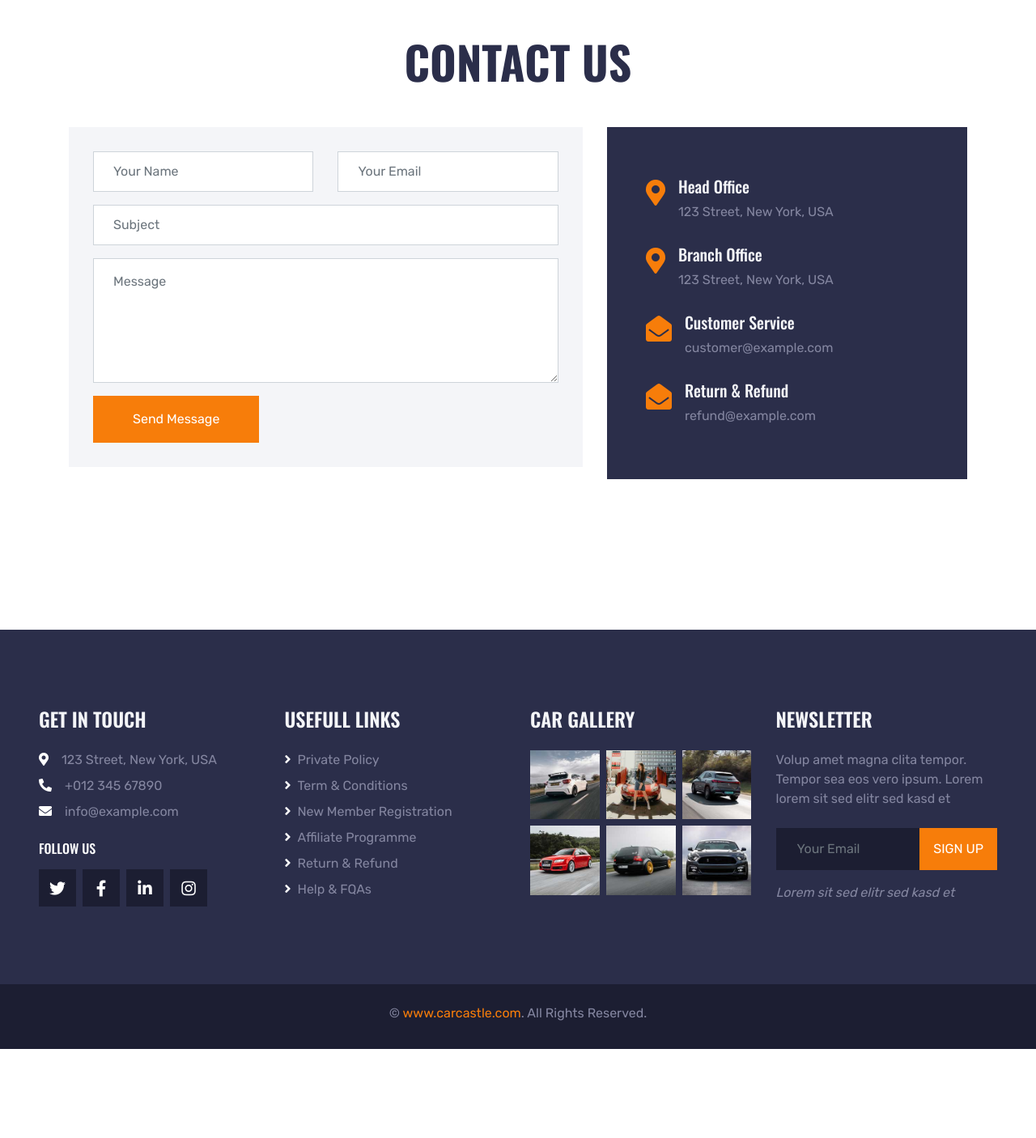
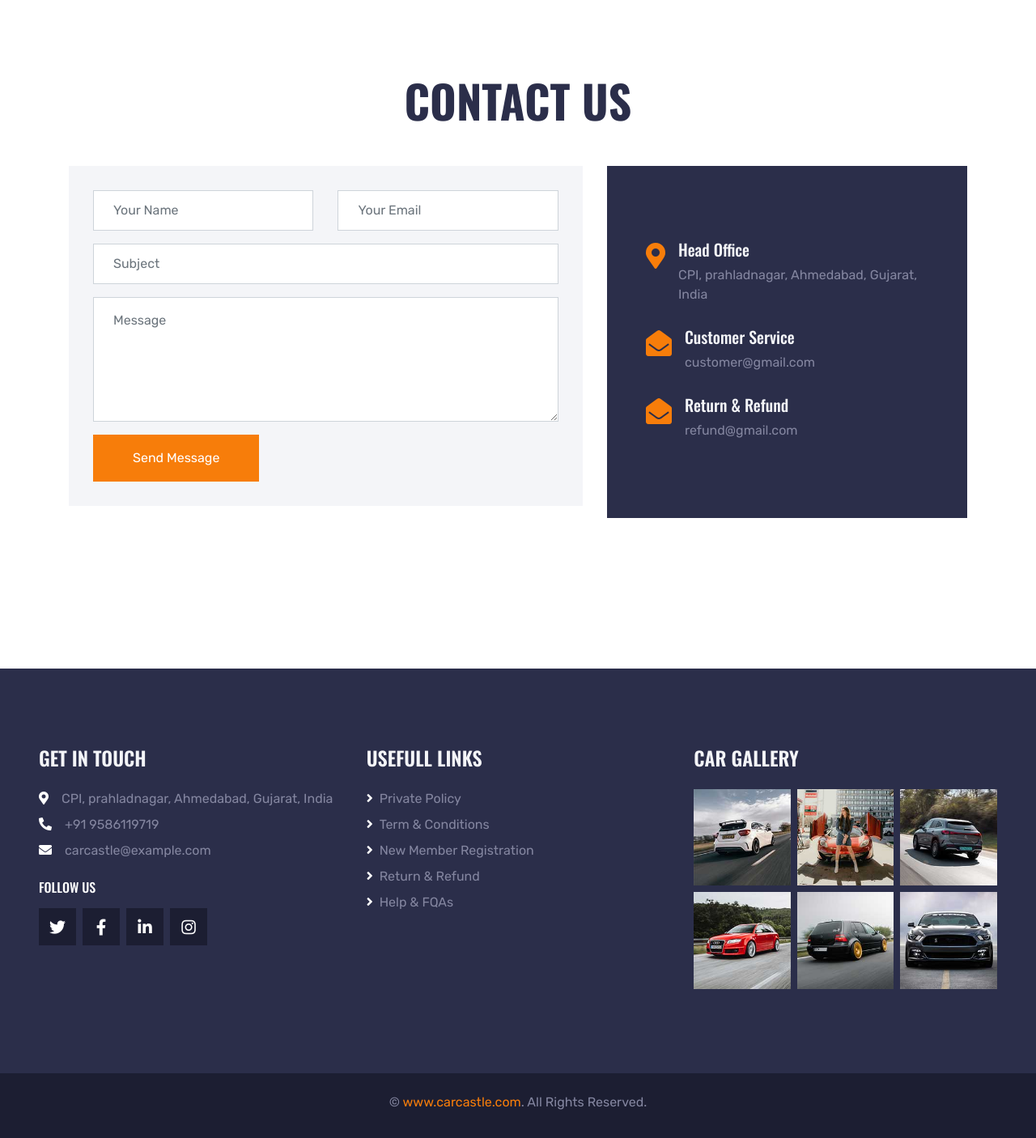
Before and after one commit to priyansh-parmar-1/django-projects, a Django app: page / in a window 1280 px wide. Shown: the part 2200-3606 px from the top of the page at 81% size. Before the commit the page ends 3496 px from the top, so only its background shows below. Run offline with Django 5.2, Linux system fonts and the light colour scheme; data that the repository does not hold is empty; some libraries are stand-ins or nearby versions.

Commit message:
CHANGES IN MASTER HOME AND SIGNUP PAGE

```diff
--- a/CarRental/customer_portal/templates/index.html
+++ b/CarRental/customer_portal/templates/index.html
@@ -88,7 +88,7 @@
             <div class="row justify-content-center">
                 <div class="col-lg-10 text-center">
                     <img class="w-75 mb-4" src="/static/img/about.png" alt="">
-                    <p>Justo et eos et ut takimata sed sadipscing dolore lorem, et elitr labore labore voluptua no rebum sed, stet voluptua amet sed elitr ea dolor dolores no clita. Dolores diam magna clita ea eos amet, amet rebum voluptua vero vero sed clita accusam takimata. Nonumy labore ipsum sea voluptua sea eos sit justo, no ipsum sanctus sanctus no et no ipsum amet, tempor labore est labore no. Eos diam eirmod lorem ut eirmod, ipsum diam sadipscing stet dolores elitr elitr eirmod dolore. Magna elitr accusam takimata labore, et at erat eirmod consetetur tempor eirmod invidunt est, ipsum nonumy at et.</p>
+                    <p> Welcome to Car Castel, where your journey begins and adventure awaits! As your premier destination for hassle-free car rentals, we are thrilled to provide you with a seamless and enjoyable experience on the road. Whether you're planning a weekend getaway, a business trip, or an extended vacation, our diverse fleet of top-quality vehicles is ready to cater to your every need. At Car Castel, we take pride in offering not just cars, but a gateway to freedom and exploration. Explore the world at your own pace, with the assurance of reliability, comfort, and affordability. Let us be your trusted partner in turning your travel dreams into reality. Start your next adventure with Car Castle– where the journey is as extraordinary as the destination!</p>
                 </div>
             </div>
             <div class="row mt-3">
@@ -262,28 +262,22 @@
                             <i class="fa fa-2x fa-map-marker-alt text-primary flex-shrink-0 mr-3"></i>
                             <div class="mt-n1">
                                 <h5 class="text-light">Head Office</h5>
-                                <p>123 Street, New York, USA</p>
+                                <p>CPI, prahladnagar, Ahmedabad, Gujarat, India</p>
                             </div>
                         </div>
-                        <div class="d-flex mb-3">
-                            <i class="fa fa-2x fa-map-marker-alt text-primary flex-shrink-0 mr-3"></i>
-                            <div class="mt-n1">
-                                <h5 class="text-light">Branch Office</h5>
-                                <p>123 Street, New York, USA</p>
-                            </div>
-                        </div>
+
                         <div class="d-flex mb-3">
                             <i class="fa fa-2x fa-envelope-open text-primary flex-shrink-0 mr-3"></i>
                             <div class="mt-n1">
                                 <h5 class="text-light">Customer Service</h5>
-                                <p>customer@example.com</p>
+                                <p>customer@gmail.com</p>
                             </div>
                         </div>
                         <div class="d-flex">
                             <i class="fa fa-2x fa-envelope-open text-primary flex-shrink-0 mr-3"></i>
                             <div class="mt-n1">
                                 <h5 class="text-light">Return & Refund</h5>
-                                <p class="m-0">refund@example.com</p>
+                                <p class="m-0">refund@gmail.com</p>
                             </div>
                         </div>
                     </div>
--- a/CarRental/customer_portal/templates/masterpage.html
+++ b/CarRental/customer_portal/templates/masterpage.html
@@ -116,11 +116,11 @@
 <!--  &lt;!&ndash; Footer Start &ndash;&gt;-->
     <div class="container-fluid bg-secondary py-5 px-sm-3 px-md-5" style="margin-top: 90px;">
         <div class="row pt-5">
-            <div class="col-lg-3 col-md-6 mb-5">
+            <div class="col-lg-4 col-md-6 mb-5">
                 <h4 class="text-uppercase text-light mb-4">Get In Touch</h4>
-                <p class="mb-2"><i class="fa fa-map-marker-alt text-white mr-3"></i>123 Street, New York, USA</p>
-                <p class="mb-2"><i class="fa fa-phone-alt text-white mr-3"></i>+012 345 67890</p>
-                <p><i class="fa fa-envelope text-white mr-3"></i>info@example.com</p>
+                <p class="mb-2"><i class="fa fa-map-marker-alt text-white mr-3"></i>CPI, prahladnagar, Ahmedabad, Gujarat, India</p>
+                <p class="mb-2"><i class="fa fa-phone-alt text-white mr-3"></i>+91 9586119719</p>
+                <p><i class="fa fa-envelope text-white mr-3"></i>carcastle@example.com</p>
                 <h6 class="text-uppercase text-white py-2">Follow Us</h6>
                 <div class="d-flex justify-content-start">
                     <a class="btn btn-lg btn-dark btn-lg-square mr-2" href="#"><i class="fab fa-twitter"></i></a>
@@ -129,18 +129,17 @@
                     <a class="btn btn-lg btn-dark btn-lg-square" href="#"><i class="fab fa-instagram"></i></a>
                 </div>
             </div>
-            <div class="col-lg-3 col-md-6 mb-5">
+            <div class="col-lg-4 col-md-6 mb-5">
                 <h4 class="text-uppercase text-light mb-4">Usefull Links</h4>
                 <div class="d-flex flex-column justify-content-start">
                     <a class="text-body mb-2" href="#"><i class="fa fa-angle-right text-white mr-2"></i>Private Policy</a>
                     <a class="text-body mb-2" href="#"><i class="fa fa-angle-right text-white mr-2"></i>Term & Conditions</a>
-                    <a class="text-body mb-2" href="#"><i class="fa fa-angle-right text-white mr-2"></i>New Member Registration</a>
-                    <a class="text-body mb-2" href="#"><i class="fa fa-angle-right text-white mr-2"></i>Affiliate Programme</a>
+                    <a class="text-body mb-2" href="signup/"><i class="fa fa-angle-right text-white mr-2"></i>New Member Registration</a>
                     <a class="text-body mb-2" href="#"><i class="fa fa-angle-right text-white mr-2"></i>Return & Refund</a>
                     <a class="text-body" href="#"><i class="fa fa-angle-right text-white mr-2"></i>Help & FQAs</a>
                 </div>
             </div>
-            <div class="col-lg-3 col-md-6 mb-5">
+            <div class="col-lg-4 col-md-6 mb-5">
                 <h4 class="text-uppercase text-light mb-4">Car Gallery</h4>
                 <div class="row mx-n1">
                     <div class="col-4 px-1 mb-2">
@@ -163,19 +162,7 @@
                     </div>
                 </div>
             </div>
-            <div class="col-lg-3 col-md-6 mb-5">
-                <h4 class="text-uppercase text-light mb-4">Newsletter</h4>
-                <p class="mb-4">Volup amet magna clita tempor. Tempor sea eos vero ipsum. Lorem lorem sit sed elitr sed kasd et</p>
-                <div class="w-100 mb-3">
-                    <div class="input-group">
-                        <input type="text" class="form-control bg-dark border-dark" style="padding: 25px;" placeholder="Your Email">
-                        <div class="input-group-append">
-                            <button class="btn btn-primary text-uppercase px-3">Sign Up</button>
-                        </div>
-                    </div>
-                </div>
-                <i>Lorem sit sed elitr sed kasd et</i>
-            </div>
+
         </div>
     </div>
     <div class="container-fluid bg-dark py-4 px-sm-3 px-md-5">
--- a/CarRental/customer_portal/templates/signup.html
+++ b/CarRental/customer_portal/templates/signup.html
@@ -236,7 +236,7 @@ button{
         <input type="number" placeholder="Enter Phone Number" name="phone"  pattern="[0-9]{10}" id="phone" required>
 
         <label for="dl">Driving Licence No</label>
-        <input type="text" placeholder="KA-2018-230895-1234" name="dl" id="dl"   required>
+        <input type="text" placeholder="GJ-2018-230895-1234" name="dl" id="dl"   required>
 
 
         <label for="address">Address</label>
@@ -256,10 +256,10 @@ button{
 
 
         <label for="password1">Password</label>
-        <input type="password" placeholder="Password" id="password1" name="password1"  minlength="8" maxlength="50" required>
+        <input type="password" placeholder="Password" id="password1" name="password1"  minlength="8" maxlength="16" required>
 
         <label for="password2">Confirm Password</label>
-        <input type="password" placeholder="Confirm Password" id="password2" name="password2" required>
+        <input type="password" placeholder="Confirm Password" id="password2" name="password2" minlength="8" maxlength="16" required>
         <button type="submit">Signup</button>
 
         <a href="{% url 'login' %}" >already have an account?</a>
```
